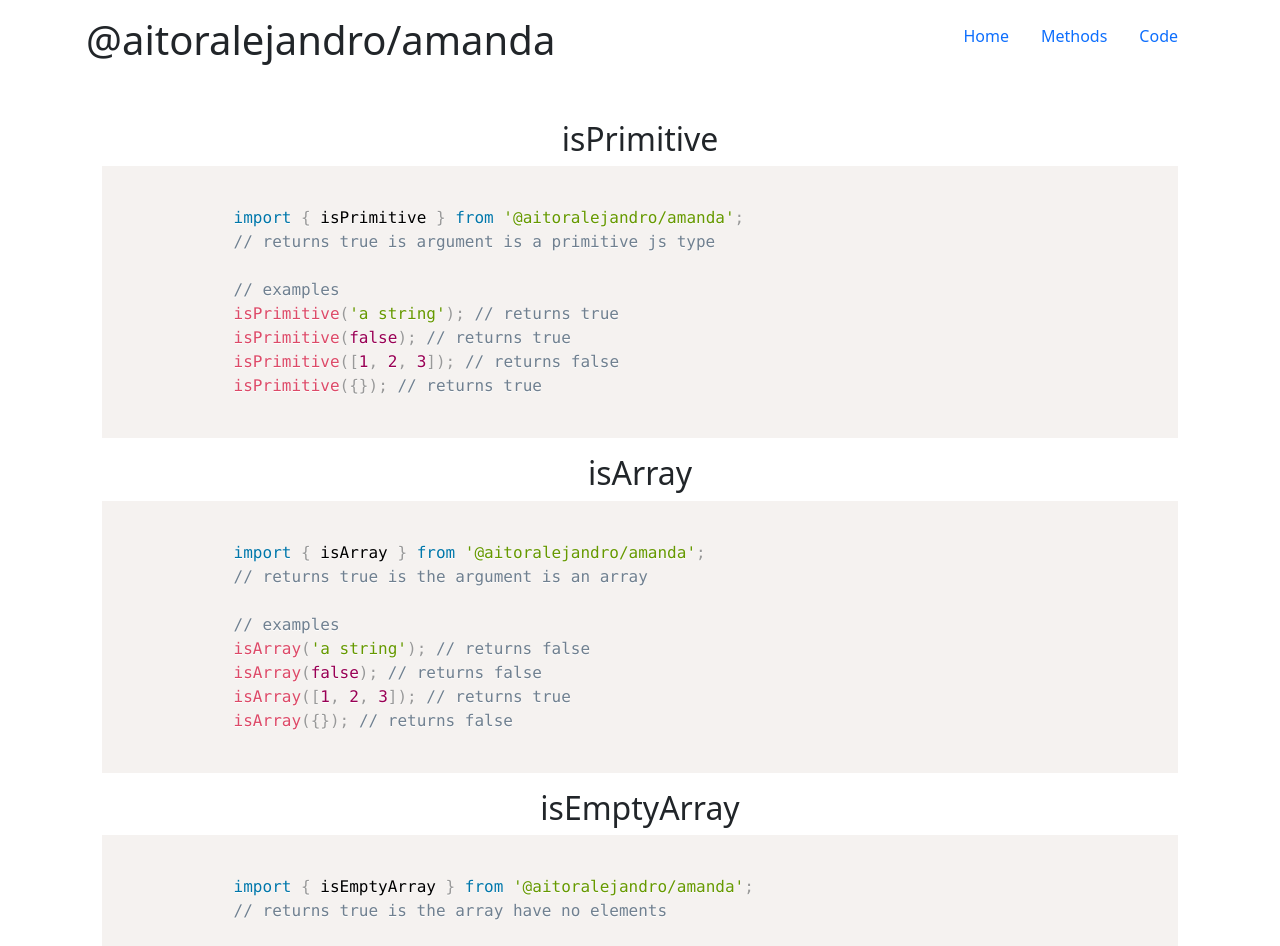
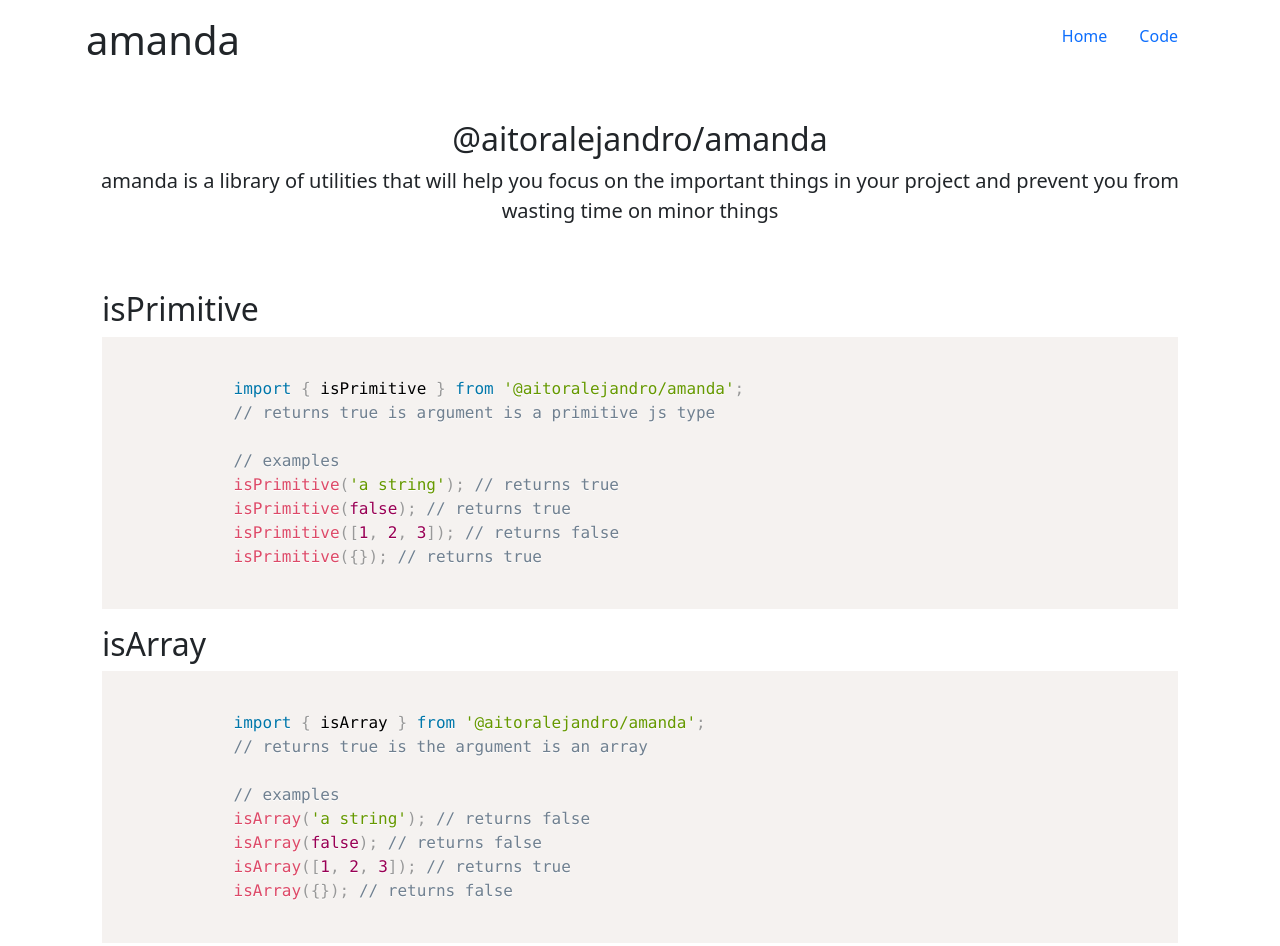
Before and after one commit to AitorAlejandro/amanda, a website: page docs/index.html in a window 1280 px wide. Shown: the top 946 px of the page. Drawn offline with nearby package versions, Linux system fonts and the light colour scheme.

Commit message:
docs site - imprive styling

```diff
--- a/docs/index.html
+++ b/docs/index.html
@@ -20,20 +20,27 @@
     <div class="container d-flex w-100 h-100 p-3 mx-auto flex-column">
       <header class="mb-5">
         <div>
-          <h1 class="float-md-start">@aitoralejandro/amanda</h1>
+          <h1 class="float-md-start">amanda</h1>
           <nav class="nav float-md-end justify-content-center">
             <a class="nav-link" href="#">Home</a>
-            <a class="nav-link" href="#">Methods</a>
             <a class="nav-link" href="https://github.com/AitorAlejandro/amanda"
               >Code</a
             >
           </nav>
         </div>
       </header>
-      <main class="px-3 mb-auto">
-        <div class="mb-3">
+      <div class="mb-5">
+        <h2>@aitoralejandro/amanda</h2>
+        <p class="lead">
+          amanda is a library of utilities that will help you focus on the
+          important things in your project and prevent you from wasting time on
+          minor things
+        </p>
+      </div>
+      <main class="px-3">
+        <div class="pb-5">
           <section class="mb-3">
-            <h2>isPrimitive</h2>
+            <h2 class="text-start">isPrimitive</h2>
             <pre><code class="language-js">
             import { isPrimitive } from '@aitoralejandro/amanda';
             // returns true is argument is a primitive js type
@@ -47,7 +54,7 @@
           </section>
 
           <section class="mb-3">
-            <h2>isArray</h2>
+            <h2 class="text-start">isArray</h2>
             <pre><code class="language-js">
             import { isArray } from '@aitoralejandro/amanda';
             // returns true is the argument is an array
@@ -61,7 +68,7 @@
           </section>
 
           <section class="mb-3">
-            <h2>isEmptyArray</h2>
+            <h2 class="text-start">isEmptyArray</h2>
             <pre><code class="language-js">
             import { isEmptyArray } from '@aitoralejandro/amanda';
             // returns true is the array have no elements
@@ -74,14 +81,6 @@
           </section>
         </div>
       </main>
-      <footer class="pt-5">
-        <h2>@aitoralejandro/amanda</h2>
-        <p class="lead">
-          amanda is a library of utilities that will help you focus on the
-          important things in your project and prevent you from wasting time on
-          minor things
-        </p>
-      </footer>
     </div>
 
     <script
```
